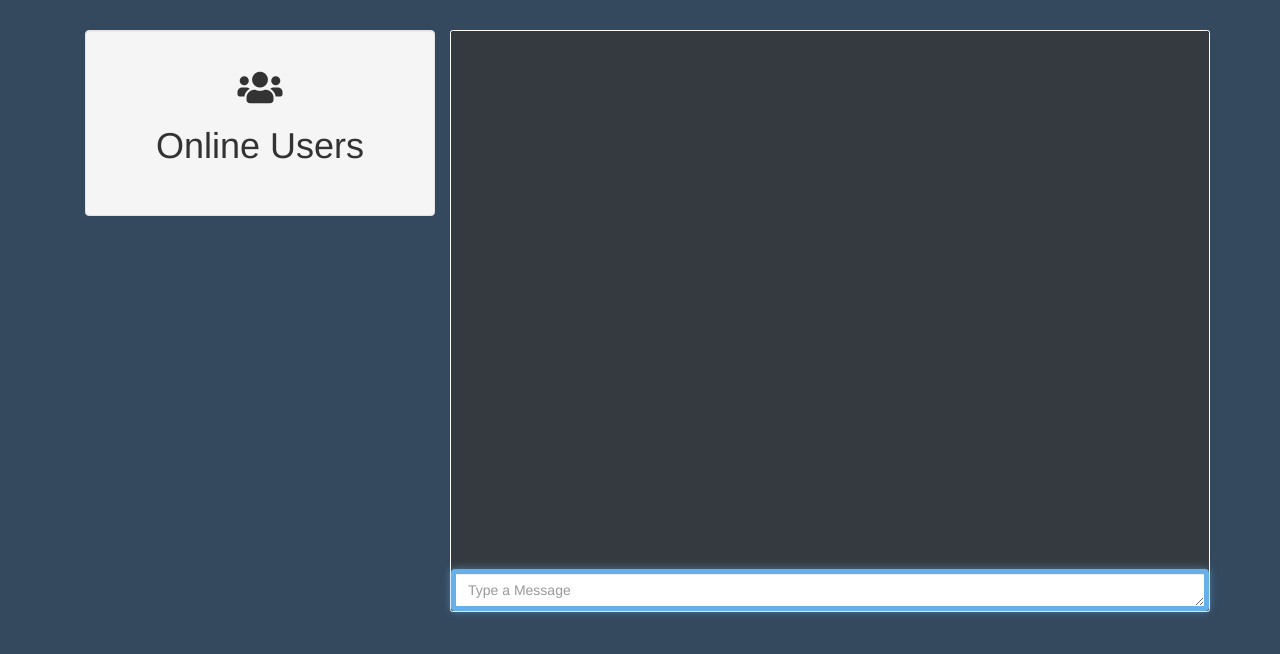
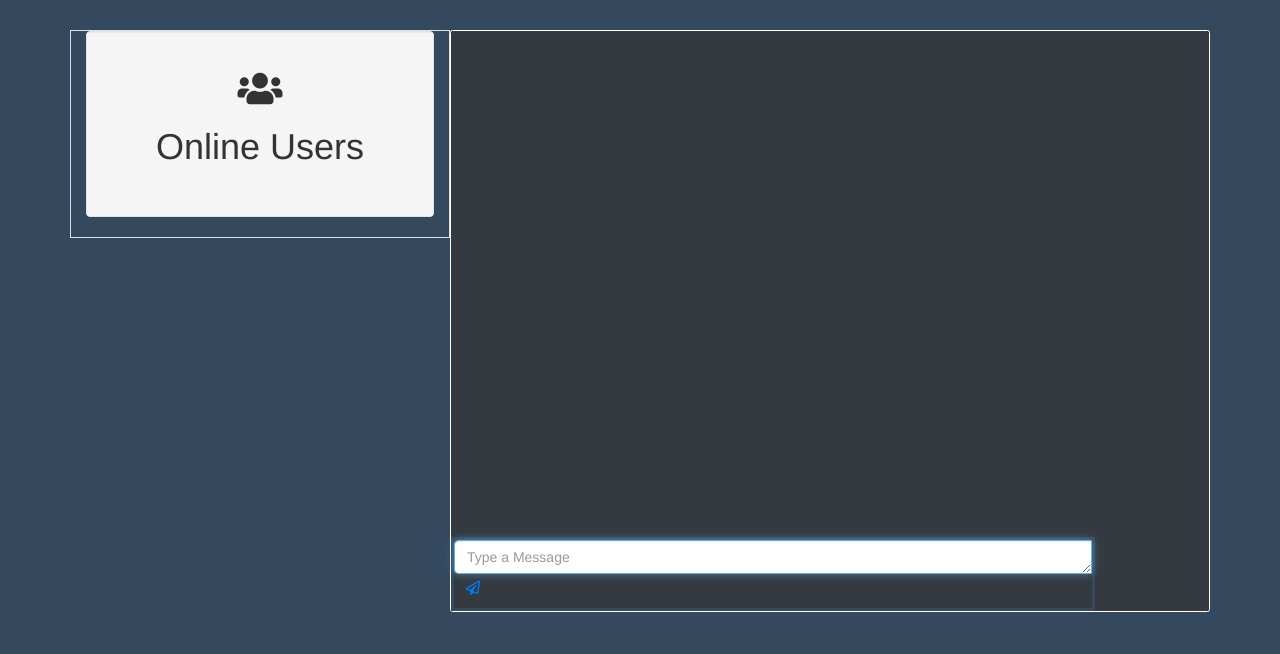
Before and after one commit to Techit-Kakaew/socket.io-webchat, a website: page index.html in a window 1280 px wide. Both pictures are taken after typing "Sample" into the empty fields and a click on the input "Sign in". Drawn offline with nearby package versions, Linux system fonts and the light colour scheme; no server answers.

Commit message:
4th commit

```diff
--- a/index.html
+++ b/index.html
@@ -4,21 +4,23 @@
     <meta charset="UTF-8">
     <meta name="viewport" content="width=device-width, initial-scale=1.0">
     <meta http-equiv="X-UA-Compatible" content="ie=edge">
-    <link rel="stylesheet" href="https://stackpath.bootstrapcdn.com/bootstrap/4.3.1/css/bootstrap.min.css" integrity="sha384-ggOyR0iXCbMQv3Xipma34MD+dH/1fQ784/j6cY/iJTQUOhcWr7x9JvoRxT2MZw1T"
-        crossorigin="anonymous">
+    <link rel="stylesheet" href="https://stackpath.bootstrapcdn.com/bootstrap/4.3.1/css/bootstrap.min.css"
+        integrity="sha384-ggOyR0iXCbMQv3Xipma34MD+dH/1fQ784/j6cY/iJTQUOhcWr7x9JvoRxT2MZw1T" crossorigin="anonymous">
     <link rel="stylesheet" href="https://maxcdn.bootstrapcdn.com/bootstrap/3.4.0/css/bootstrap.min.css">
     <script src="/socket.io/socket.io.js"></script>
 
-    <script src="https://cdnjs.cloudflare.com/ajax/libs/popper.js/1.14.7/umd/popper.min.js" integrity="sha384-UO2eT0CpHqdSJQ6hJty5KVphtPhzWj9WO1clHTMGa3JDZwrnQq4sF86dIHNDz0W1"
+    <script src="https://cdnjs.cloudflare.com/ajax/libs/popper.js/1.14.7/umd/popper.min.js"
+        integrity="sha384-UO2eT0CpHqdSJQ6hJty5KVphtPhzWj9WO1clHTMGa3JDZwrnQq4sF86dIHNDz0W1"
         crossorigin="anonymous"></script>
-    <script src="https://stackpath.bootstrapcdn.com/bootstrap/4.3.1/js/bootstrap.min.js" integrity="sha384-JjSmVgyd0p3pXB1rRibZUAYoIIy6OrQ6VrjIEaFf/nJGzIxFDsf4x0xIM+B07jRM"
+    <script src="https://stackpath.bootstrapcdn.com/bootstrap/4.3.1/js/bootstrap.min.js"
+        integrity="sha384-JjSmVgyd0p3pXB1rRibZUAYoIIy6OrQ6VrjIEaFf/nJGzIxFDsf4x0xIM+B07jRM"
         crossorigin="anonymous"></script>
     <script type="text/javascript" src="http://code.jquery.com/jquery-latest.min.js"></script>
 
     <script src="https://ajax.googleapis.com/ajax/libs/jquery/3.4.0/jquery.min.js"></script>
     <script src="https://maxcdn.bootstrapcdn.com/bootstrap/3.4.0/js/bootstrap.min.js"></script>
-    <link rel="stylesheet" href="https://use.fontawesome.com/releases/v5.8.2/css/all.css" integrity="sha384-oS3vJWv+0UjzBfQzYUhtDYW+Pj2yciDJxpsK1OYPAYjqT085Qq/1cq5FLXAZQ7Ay"
-        crossorigin="anonymous">
+    <link rel="stylesheet" href="https://use.fontawesome.com/releases/v5.8.2/css/all.css"
+        integrity="sha384-oS3vJWv+0UjzBfQzYUhtDYW+Pj2yciDJxpsK1OYPAYjqT085Qq/1cq5FLXAZQ7Ay" crossorigin="anonymous">
 
     <title>socket.io chat system</title>
 
@@ -45,12 +47,12 @@
         }
 
         .txtArea {
-            border: 5px solid #34495e;
+            border: 3px solid #34495e;
             bottom: 0;
             left: 0;
             position: absolute;
             right: 0;
-            width: 100%;
+            width: 85%;
         }
 
         .chat {
@@ -73,9 +75,10 @@
             <div class="col-md-12">
                 <form id="userForm" style="margin-top: 30%;">
                     <div class="form-group text-center shadow-lg p-3 mb-5 bg-dark rounded">
-                        <h1 class=" text-center text-uppercase text-light" style="margin-bottom: 30px">What's your nickname?</h1>
-                        <input class="form-control text-center" type="text" maxlength="12" id="username" placeholder="Type your nickname" value=""
-                        />
+                        <h1 class=" text-center text-uppercase text-light" style="margin-bottom: 30px">What's your
+                            nickname?</h1>
+                        <input class="form-control text-center" type="text" maxlength="12" id="username"
+                            placeholder="Type your nickname" value="" />
                         <br />
                         <input type="submit" class="btn btn-primary" value="Sign in">
                     </div>
@@ -83,7 +86,7 @@
             </div>
         </div>
         <div id="messageArea" class="row" style="margin-top: 30px;">
-            <div class="col-md-4">
+            <div class="col-md-4 border">
                 <div class="well text-center">
                     <h1>
                         <i class="fas fa-users"></i>
@@ -96,8 +99,13 @@
                 <div class="chatArea">
                     <ul class="chat" id="chat">
                         <form id="messageForm">
-                            <div class="form-group">
-                                <textarea class="form-control txtArea" rows="1" id="message" placeholder="Type a Message"></textarea>
+                            <div class="input-group txtArea">
+                                <textarea class="form-control" rows="1" id="message"
+                                    placeholder="Type a Message"></textarea>
+                                <div class="input-group-append">
+                                    <button type="button" class="btn btn-outline-primary" id="messageBtn"><i
+                                            class="far fa-paper-plane" style="height: 20px;"></i></button>
+                                </div>
                             </div>
                         </form>
                     </ul>
@@ -110,6 +118,7 @@
                 // Initialize variables
                 var socket = io.connect();
                 var $messageForm = $('#messageForm');
+                var $messageBtn = $('#messageBtn');
                 var $message = $('#message');
                 var $chat = $('#chat');
                 var $messageArea = $('#messageArea');
@@ -128,6 +137,15 @@
                             socket.emit('send message', $message.val());
                             $message.val('');
                         }
+                    }
+                });
+
+                $messageBtn.click((e) => {
+                    e.preventDefault();
+                    if ($message.val()) {
+                        socket.emit('send message', $message.val());
+                        $message.val('');
+                        $currentInput = $message.focus();
                     }
                 });
 
@@ -170,7 +188,7 @@
                 socket.on('get users', (data) => {
                     var html = '';
                     for (i = 0; i < data.length; i++) {
-                        html += '<li class="h3 list-group-item"><b>' + data[i] + '</b></li>';
+                        html += '<li class="h4 list-group-item"><b>' + data[i] + '</b></li>';
                     }
                     $users.html(html);
                 });
```
